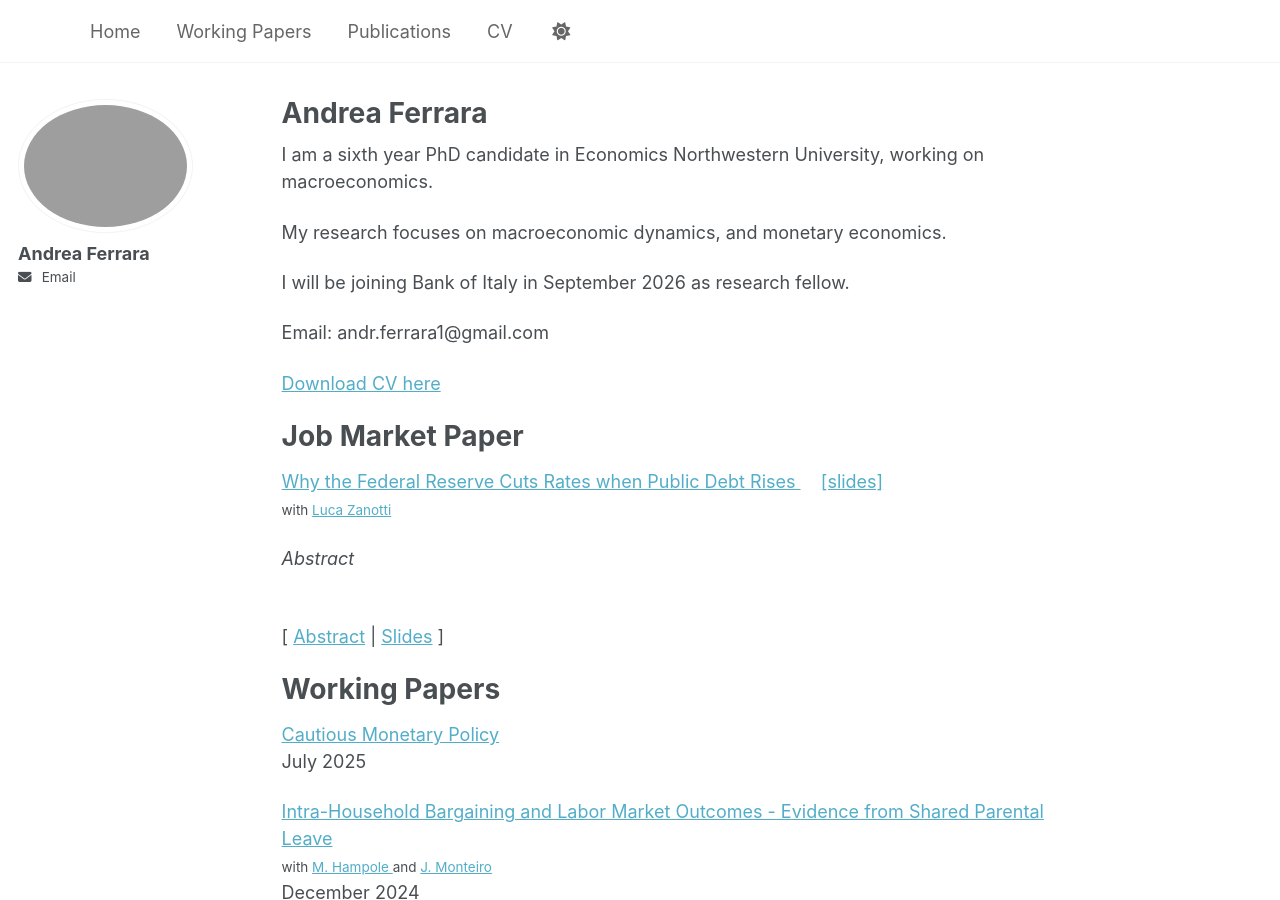
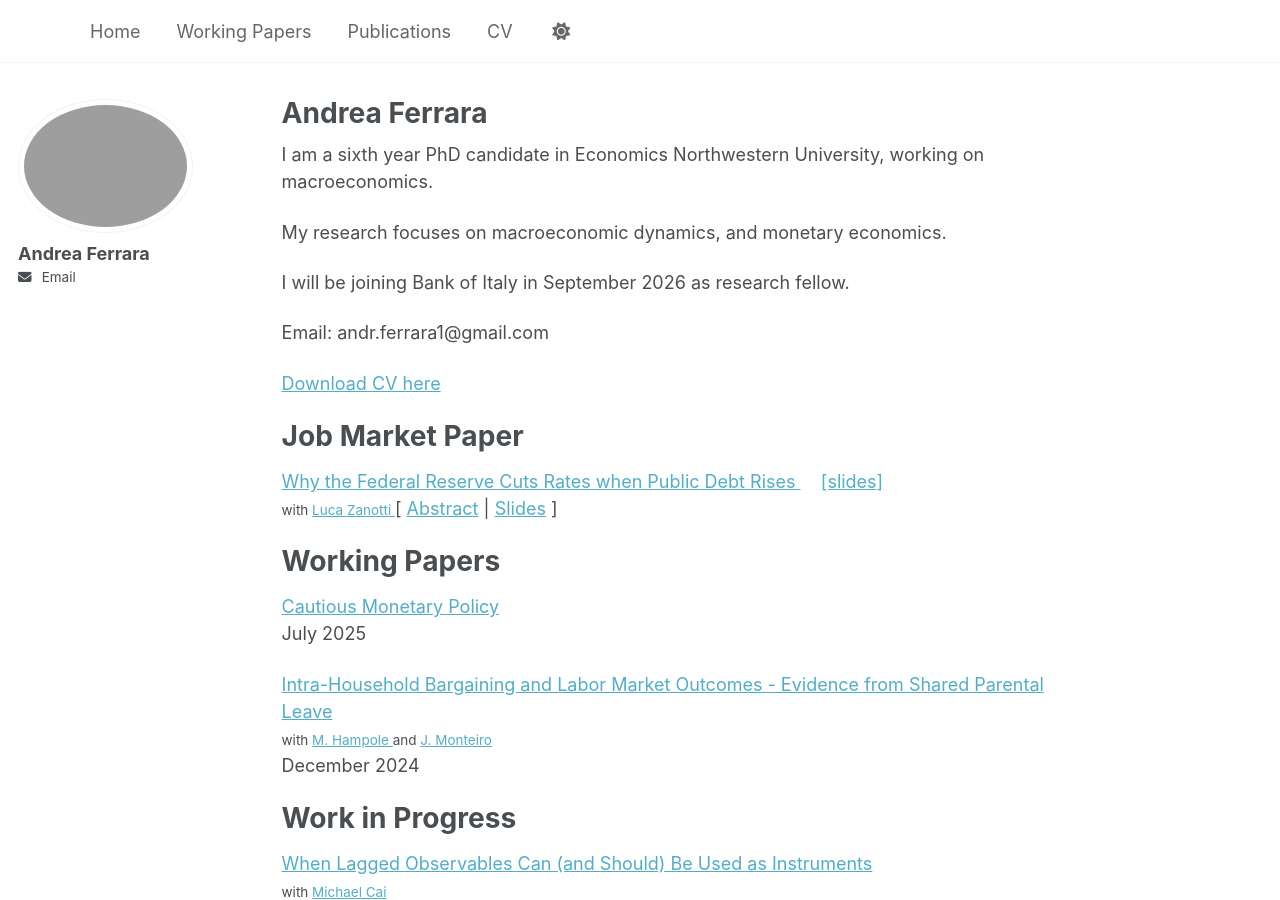
Before and after one commit to AndreaFerrara1997/AndreaFerrara1997.github.io, a Jekyll site: the page built from index.md, in a window 1280 px wide and 900 px high. Built offline with Jekyll 4.4.1, drawn with Linux system fonts in a browser that asks for light colours; a script that is not in the unit is left out.

Commit message:
Update index.md

```diff
--- a/index.md
+++ b/index.md
@@ -21,13 +21,6 @@ Why the Federal Reserve Cuts Rates when Public Debt Rises
 </a> &nbsp;&nbsp;&nbsp; <a href="https://andreaferrara1997.github.io/files/JM_Presentation_short.pdf" target="_blank" rel="noopener noreferrer">
 [slides] </a> <br>
 <small>with <a href="https://lzanotti1999.github.io" target="_blank" rel="noopener noreferrer"> Luca Zanotti </a></small>
-<details>
-  <summary><em>Abstract</em></summary>
-We document that, conditional on inflation and output, the Federal Reserve lowers the policy rate when the U.S. public debt-to-GDP ratio rises. To explain this pattern, we develop and estimate a New Keynesian model with shocks to households’ demand for public debt. These shocks generate a negative comovement between public debt and the natural rate. If monetary policy tracks the natural rate, the model rationalizes the negative relationship between debt and the policy rate. Consistent with this view, when a novel debt-informed natural rate measure is included in the policy rule, the debt-to-GDP ratio no longer explains variations in the policy rate.
-</details>
-
-<br>
-
 [ <a href="javascript:void(0)" onclick="document.getElementById('abstract-jmp').style.display =
 document.getElementById('abstract-jmp').style.display === 'none' ? 'block' : 'none';">Abstract</a>
 | <a href="JM_Presentation_short" target="_blank" rel="noopener noreferrer">Slides</a> ]
```
